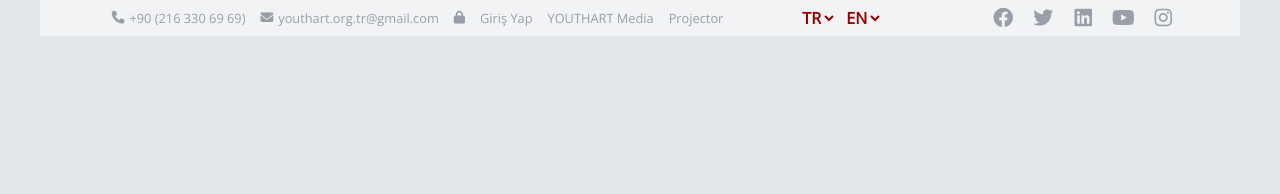
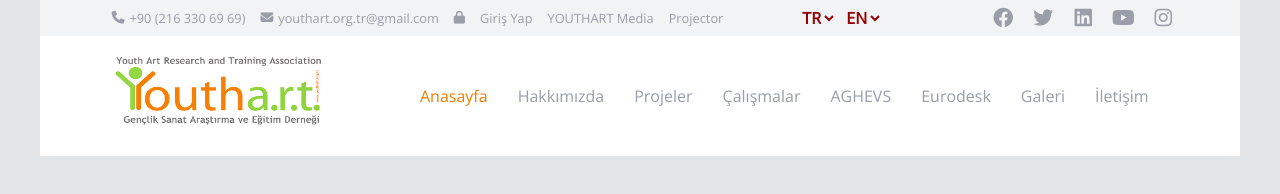
Before and after one commit to erennkazan/youthart-site, a website: page index.html in a window 1280 px wide. Drawn offline with nearby package versions, Linux system fonts and the light colour scheme.

Commit message:
header created

```diff
--- a/index.html
+++ b/index.html
@@ -55,9 +55,39 @@
             </div>
         </div>
     </div>
-    <header class="header">
-        <div class="container">
-
+    <header class="Header">
+        <div class="Header-container">
+            <div class="logo">
+               <a href=""><img src="img/indir.png" alt=""></a>
+            </div>
+            <div class="vehicles">
+                <ul>
+                    <li>
+                        <a href="#" class="main-page">Anasayfa</a>
+                    </li>
+                    <li>
+                        <a href="#" class="main-element">Hakkımızda</a>
+                    </li>
+                    <li>
+                        <a href="#" class="main-element">Projeler</a>
+                    </li>
+                    <li>
+                        <a href="#" class="main-element">Çalışmalar</a>
+                    </li>
+                    <li>
+                        <a href="#" class="main-element">AGHEVS</a>
+                    </li>
+                    <li>
+                        <a href="#" class="main-element">Eurodesk</a>
+                    </li>
+                    <li>
+                        <a href="#" class="main-element">Galeri</a>
+                    </li>
+                    <li>
+                        <a href="#" class="main-element">İletişim</a>
+                    </li>
+                </ul>
+            </div>
         </div>
     </header>
     <script src="js/main.js"></script>
--- a/scss/global/header.scss
+++ b/scss/global/header.scss
@@ -3,7 +3,8 @@
     align-items: center;
     text-align: center;
     justify-content: center;
-
+    margin: auto;
+    padding: auto;
     .container{
         background-color: #F2F3F5;
         height: 36px;
@@ -11,11 +12,12 @@
         justify-content: space-around;
         align-items: center;
         width: 1200px;
+        margin: auto;
         }
 }
 .Upper-info{
     display: flex;
-   justify-content: space-between;
+    justify-content: space-between;
     height: 36px;
 
     .login{
@@ -56,16 +58,12 @@
         margin-left: 50px;
         ul{
             display: flex;
-            list-style: none;
-
-
             li{
                 display: flex;
                 align-items: center;
                 text-align: center;
                 width: 40px;
                 height: 36px;
-
                 a{
                     margin: auto;
                     color: $color-text;
@@ -79,3 +77,50 @@
     }
 
 }
+.Header{
+    width: 1200px;
+    display: flex;
+    justify-content: center;
+    align-items: center;
+    margin: auto;
+}
+.Header-container{
+    width: 1200px;
+    background-color: white;
+    height: 120px;
+    display: flex;
+    justify-content: space-evenly;
+    align-items: center;
+
+}
+.logo{
+    margin-left: 50px;
+}
+.logo img{
+    width: 220px;
+    height: 80px;
+    margin-left: 20px;
+}
+.vehicles{
+    display: flex;
+    justify-content: center;
+    margin-right: 80px;
+
+}
+.vehicles ul{
+    display: flex;
+    align-items: center;
+    margin: 20px;
+}
+.vehicles ul li a{
+    margin-left: 30px;
+}
+.main-page{
+    color: $color-orange;
+}
+.main-element{
+    color: $color-text;
+}
+.main-element:hover{
+    color: $color-orange;
+}
--- a/scss/helper/global.scss
+++ b/scss/helper/global.scss
@@ -5,4 +5,7 @@ body{
     a{
         text-decoration: none;
     }
+    ul{
+        list-style: none;
+    }
 }
```
Also changed, not shown: img/indir.png (added), main.css.
